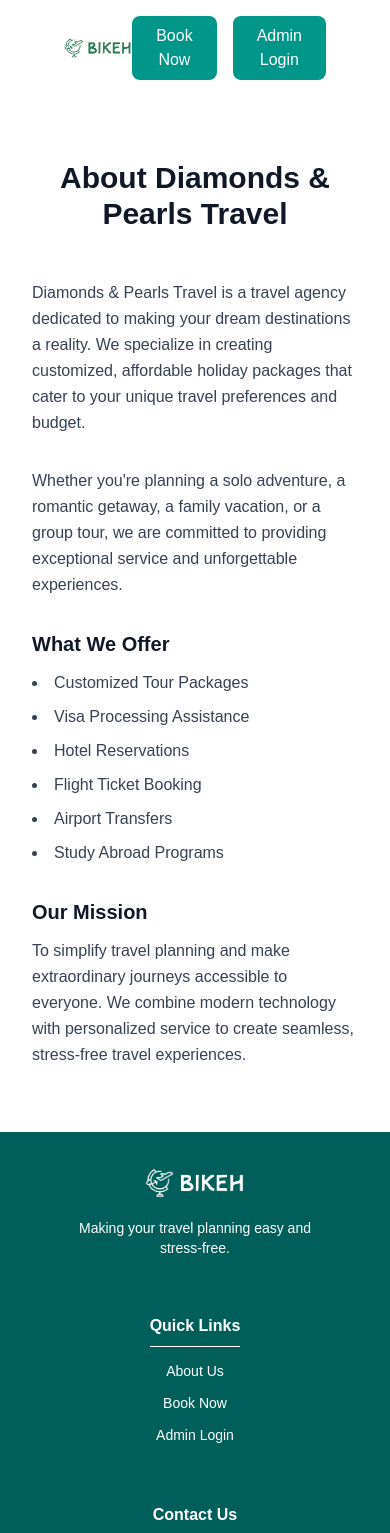
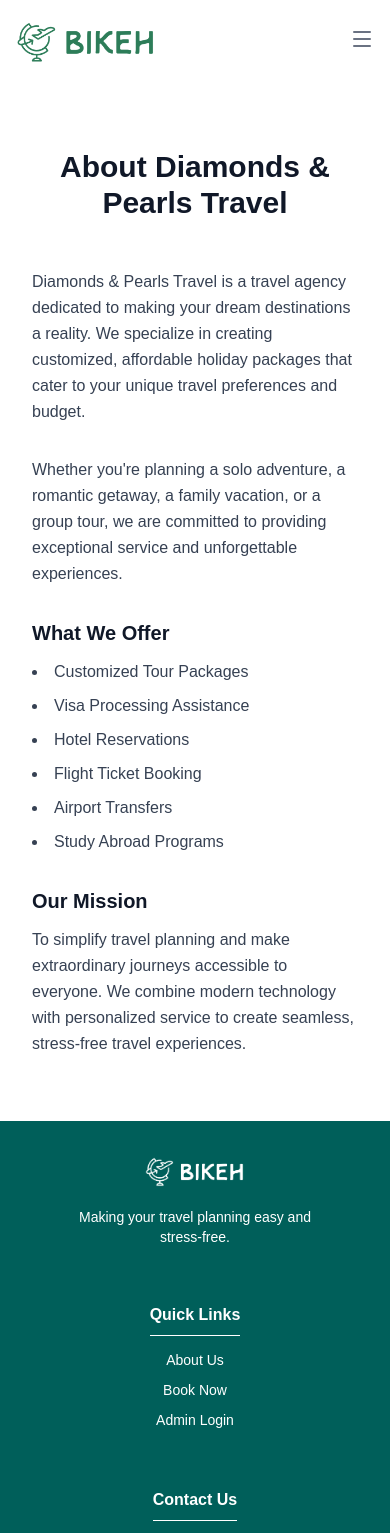
Before and after one commit to Khaddy06/travels-tour, a Next.js app: page / in a window 390 px wide. Shown: the top 1533 px of the page. Built offline with nearby package versions, Linux system fonts and the light colour scheme; no server answers.

Commit message:
Enhance Navbar and Footer components: update logo branding, implement mobile menu functionality, and integrate BookingModal for booking actions.

```diff
--- a/src/app/admin/login/page.tsx
+++ b/src/app/admin/login/page.tsx
@@ -36,9 +36,10 @@ export default function LoginPage() {
           <div className='flex justify-center mb-4'>
             <Image
               src={LogoOne}
-              alt="diamonds & pearls logo"
-              width={80}
-              height={80}
+              alt="bikeh travels & tours logo"
+              width={100}
+              height={100}
+              className='brightness-100 invert'
             />
           </div>
           <h1 className='text-3xl font-bold text-teal-800 mb-2'>
--- a/src/app/components/footer.tsx
+++ b/src/app/components/footer.tsx
@@ -1,9 +1,14 @@
-import React from 'react'
+import React, { useState } from 'react'
 import Image from 'next/image'
 import Link from 'next/link'
 import LogoOne from "../../assest/logoOne.png"
+import BookingModal from './bookingModal'
 
 export default function Footer() {
+    const [isModalOpen, setIsModalOpen] = useState(false)
+    const handleBookNow = () => {
+        setIsModalOpen(true)
+    }
   return (
     <footer className='bg-teal-800 text-white px-16 pt-8 pb-0'>
       <div className='max-w-7xl mx-auto'>
@@ -35,11 +40,13 @@ export default function Footer() {
                   About Us
                 </Link>
               </li>
-              <li>
-                <Link href="/" className='text-white hover:underline text-sm'>
+
+                <button
+                onClick={handleBookNow}
+                className='text-white hover:underline text-sm'>
                   Book Now
-                </Link>
-              </li>
+                </button>
+
               <li>
                 <Link href="/admin/login" className='text-white hover:underline text-sm'>
                   Admin Login
@@ -74,6 +81,12 @@ export default function Footer() {
           </p>
         </div>
       </div>
+
+      <BookingModal
+        isOpen={isModalOpen}
+        onClose={() => setIsModalOpen(false)}
+      />
+
     </footer>
   )
 }
--- a/src/app/components/navbar.tsx
+++ b/src/app/components/navbar.tsx
@@ -2,39 +2,95 @@
 
 import React, { useState } from 'react'
 import Image from 'next/image'
+import { useRouter } from 'next/navigation'
+import { MenuIcon, X } from 'lucide-react'
 import LogoOne from "../../assest/logoOne.png"
 import BookingModal from './bookingModal'
-import { useRouter } from 'next/navigation'
-
-
 
 export default function Navbar() {
   const router = useRouter()
   const [isModalOpen, setIsModalOpen] = useState(false)
+  const [isMenuOpen, setIsMenuOpen] = useState(false)
+
+  const handleBookNow = () => {
+    setIsModalOpen(true)
+    setIsMenuOpen(false)
+  }
+
+  const handleAdminLogin = () => {
+    router.push('/admin/login')
+    setIsMenuOpen(false)
+  }
 
   return (
     <>
-      <div className='flex justify-between items-center px-16 bg-white py-4 max-w-10xl mx-auto'>
-          <div >
-              <Image src={LogoOne} alt="logo" width={140} height={140}
-               className='brightness-100 invert' />
+      <nav className='relative bg-white py-4 px-4 md:px-16'>
+        <div className='max-w-10xl mx-auto flex justify-between items-center'>
+          {/* Logo */}
+          <div>
+            <Image
+              src={LogoOne}
+              alt="logo"
+              width={140}
+              height={140}
+              className='brightness-100 invert'
+            />
           </div>
-          <div className='flex gap-4 items-center text-gray-500 font-medium'>
 
+          {/* Desktop Menu */}
+          <div className='hidden md:flex gap-4 items-center'>
             <button
-                onClick={() => setIsModalOpen(true)}
+              onClick={handleBookNow}
               className='bg-teal-600 text-white px-6 py-2 rounded-lg hover:bg-teal-700 transition-colors font-medium'
             >
               Book Now
             </button>
             <button
-                onClick={() => router.push('/admin/login')}
+              onClick={handleAdminLogin}
               className='bg-teal-600 text-white px-6 py-2 rounded-lg hover:bg-teal-700 transition-colors font-medium'
             >
               Admin Login
             </button>
           </div>
+
+          {/* Mobile Menu Button */}
+          <div className='md:hidden'>
+            <button
+              onClick={() => setIsMenuOpen(!isMenuOpen)}
+              className='text-gray-500 hover:text-gray-700'
+              aria-label='Toggle menu'
+            >
+              {isMenuOpen ? <X className='h-6 w-6' /> : <MenuIcon className='h-6 w-6' />}
+            </button>
           </div>
+        </div>
+
+        {/* Mobile Menu */}
+        {isMenuOpen && (
+          <div className='md:hidden absolute top-full left-0 right-0 bg-white shadow-lg z-50 border-t border-gray-200'>
+            <ul className='flex flex-col py-4'>
+              <li>
+                <button
+                  onClick={handleBookNow}
+                  className='w-full text-left px-6 py-3 text-gray-700 hover:bg-gray-50 font-medium'
+                >
+                  Book Now
+                </button >
+              </li>
+              <li>
+                <button
+                  onClick={handleAdminLogin}
+                  className='w-full text-left px-6 py-3 text-gray-700 hover:bg-gray-50 font-medium'
+                >
+                  Admin Login
+                </button>
+              </li>
+            </ul>
+          </div>
+        )}
+      </nav>
+
+      {/* Booking Modal */}
       <BookingModal
         isOpen={isModalOpen}
         onClose={() => setIsModalOpen(false)}
```
Lines whose indentation alone changed are shown as unchanged.
